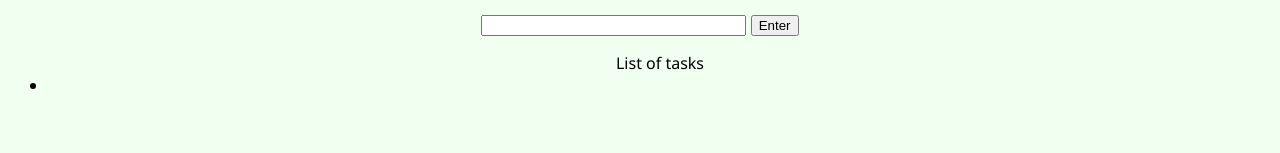
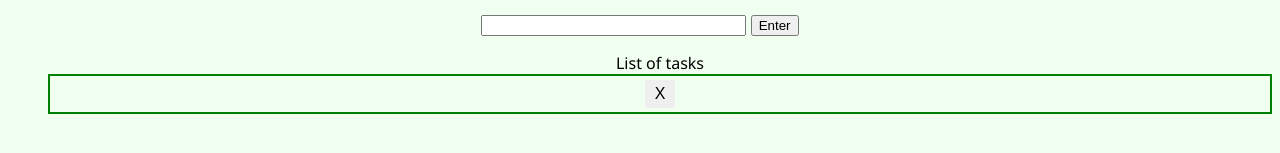
Before and after one commit to QAnhTran/Todo-List, a plain HTML site: page index.html in a window 1280 px wide. Both pictures are taken after a click on the button "Enter". Shown: the part 155-308 px from the top of the page. Drawn offline with Linux system fonts and the light colour scheme.

Commit message:
Add delete task function

```diff
--- a/script.js
+++ b/script.js
@@ -1,5 +1,7 @@
 const submitButton = document.querySelector("button");
+const input = document.getElementById("userTask");
 let task;
+
 
 submitButton.addEventListener("click", function() {
     let view = document.getElementById("taskList");
@@ -8,8 +10,25 @@ submitButton.addEventListener("click", function() {
 	var node = document.createTextNode(task);
 	newTask.appendChild(node);
 	view.appendChild(newTask);
+	input.value = "";
+
+
+	var dBtn = document.createElement("button");
+	dBtn.appendChild(document.createTextNode("X"));
+	dBtn.classList.add("button");
+	newTask.appendChild(dBtn);
+	dBtn.addEventListener("click", deleteTask);
+	// END ADD DELETE BUTTON
+
+
+	//ADD CLASS DELETE (DISPLAY: NONE)
+	function deleteTask(){
+		newTask.classList.add("delete")
+	}
+	//END ADD CLASS DELETE
 
     console.log(task);
 });
 
+
 console.log(task);
--- a/style.css
+++ b/style.css
@@ -7,18 +7,33 @@ body {
     background-color: honeydew;
 }
 
-@media (prefers-color-scheme: dark) {
-    .body {
-      background: #753;
-      color: #dcb;
-      outline: 5px dashed #000;
-    }
-  }
+ul {
+  list-style-type: none;
 
-  @media (prefers-color-scheme: light) {
-    .body {
-      background: #bcd;
-      color: #334;
-      outline: 5px dotted #000;
-    }
-  }
+}
+li {
+  border: 2px solid green;
+
+  margin: auto;
+  vertical-align: middle;
+  justify-content: space-between;
+}
+
+.button {
+
+  /*float: right; */
+
+  border: none;
+
+  padding: 5px 10px;
+  text-align: center;
+  text-decoration: none;
+ /* display: inline-block; */
+  font-size: 16px;
+  margin: 4px 2px;
+  cursor: pointer;
+}
+
+.delete {
+    display: none;
+}
```
